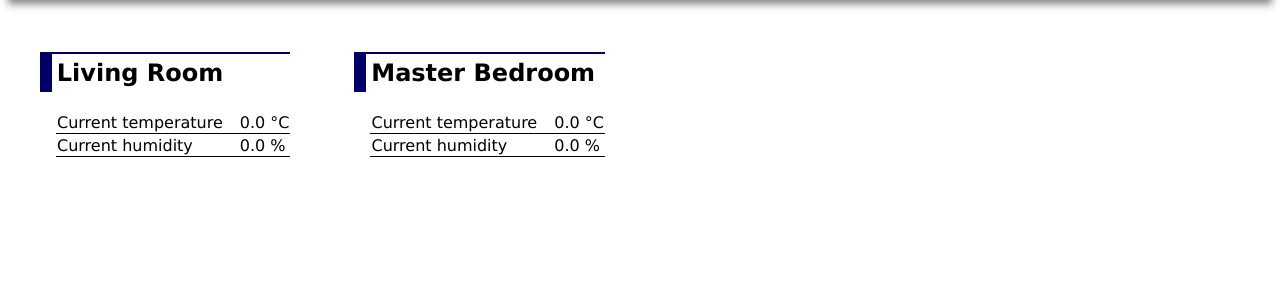
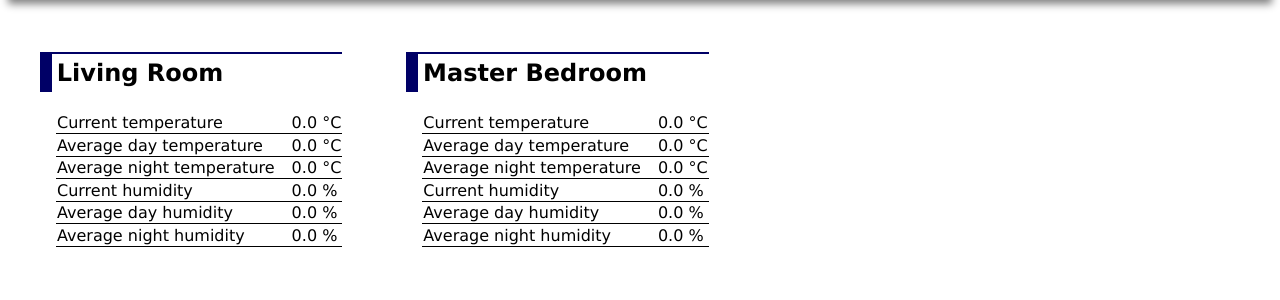
Before and after one commit to jschnab/weather-station, a PHP site: page /summary.php in a window 1280 px wide. Shown: the part 59-359 px from the top of the page. Run offline with PHP 8.4, Linux system fonts and the light colour scheme; tables that the repository leaves empty hold one stand-in row (values such as "Sample post").

Commit message:
add average values to summary

```diff
--- a/weather_station/web/query_db.php
+++ b/weather_station/web/query_db.php
@@ -83,4 +83,66 @@ EOT;
     $value = $stmt->fetch(PDO::FETCH_ASSOC)["val"];
     return number_format($value, 1);
 }
+
+
+function avg_day_param($param_name, $room_name) {
+    try {
+        $user = getenv("DB_USER");
+        $pw = getenv("DB_PASSWD");
+        $con_str = "mysql:host=localhost;dbname=weather_station";
+	$sql_query = <<<EOT
+	select avg(val) avg_val from (
+	    select x.timestamp ts, x.value val
+	    from $param_name x
+	    join location l
+	    on x.location_id = l.id
+	    where l.name = ?
+	        and x.timestamp >= now() - interval 30 day
+        ) a
+        where hour(ts) between 6 and 22
+EOT;
+        $db = new PDO($con_str, $user, $pw);
+        $db->setAttribute(PDO::ATTR_ERRMODE, PDO::ERRMODE_EXCEPTION);
+	$stmt = $db->prepare($sql_query);
+	$stmt->execute(array($room_name));
+    }
+
+    catch (PDOException $e) {
+        printf("Error: %s\n", $e->getMessage());
+    }
+
+    $value = $stmt->fetch(PDO::FETCH_ASSOC)["avg_val"];
+    return number_format($value, 1);
+}
+
+
+function avg_night_param($param_name, $room_name) {
+    try {
+        $user = getenv("DB_USER");
+        $pw = getenv("DB_PASSWD");
+        $con_str = "mysql:host=localhost;dbname=weather_station";
+	$sql_query = <<<EOT
+	select avg(val) avg_val from (
+	    select x.timestamp ts, x.value val
+	    from $param_name x
+	    join location l
+	    on x.location_id = l.id
+	    where l.name = ?
+	        and x.timestamp >= now() - interval 30 day
+        ) a
+        where hour(ts) >= 22 or date_format(ts, '%H:%i:%s') <= '06:00:00'
+EOT;
+        $db = new PDO($con_str, $user, $pw);
+        $db->setAttribute(PDO::ATTR_ERRMODE, PDO::ERRMODE_EXCEPTION);
+	$stmt = $db->prepare($sql_query);
+	$stmt->execute(array($room_name));
+    }
+
+    catch (PDOException $e) {
+        printf("Error: %s\n", $e->getMessage());
+    }
+
+    $value = $stmt->fetch(PDO::FETCH_ASSOC)["avg_val"];
+    return number_format($value, 1);
+}
 ?>
--- a/weather_station/web/styles.css
+++ b/weather_station/web/styles.css
@@ -8,7 +8,7 @@ body {
 }
 #layout {
     display: grid;
-    grid-template-rows: [menu-start] 3.75em [selectors-start] 3.75em [plots-start] auto;
+    grid-template-rows: [menu-start] auto [selectors-start] auto [plots-start] auto;
     grid-template-areas: "menu" "selectors" "plots";
 }
 nav {
--- a/weather_station/web/summary.php
+++ b/weather_station/web/summary.php
@@ -37,13 +37,25 @@ echo "<td>Current temperature</td>";
 echo "<td class='value'>" . current_param("temperature", "living room") . " &deg;C</td>";
 echo "</tr>";
 echo "<tr>";
+echo "<td>Average day temperature</td>";
+echo "<td class='value'>" . avg_day_param("temperature", "living room") . " &deg;C</td>";
+echo "</tr>";
+echo "<tr>";
+echo "<td>Average night temperature</td>";
+echo "<td class='value'>" . avg_night_param("temperature", "living room") . " &deg;C</td>";
+echo "</tr>";
+echo "<tr>";
 echo "<td>Current humidity</td>";
 echo "<td class='value'>" . current_param("humidity", "living room") . " %</td>";
 echo "</tr>";
-//echo "<tr>";
-//echo "<td>Average day temperature</td>";
-//echo "<td>" . average_day_param("temperature", "living room") . "</td>";
-//echo "</tr>";
+echo "<tr>";
+echo "<td>Average day humidity</td>";
+echo "<td class='value'>" . avg_day_param("humidity", "living room") . " %</td>";
+echo "</tr>";
+echo "<tr>";
+echo "<td>Average night humidity</td>";
+echo "<td class='value'>" . avg_night_param("humidity", "living room") . " %</td>";
+echo "</tr>";
 echo "</table>";
 echo "</section>";
 echo "<section class='summary-section' id='master-bedroom'>";
@@ -54,9 +66,27 @@ echo "<td>Current temperature</td>";
 echo "<td class='value'>" . current_param("temperature", "master bedroom") . " &deg;C</td>";
 echo "</tr>";
 echo "<tr>";
+echo "<td>Average day temperature</td>";
+echo "<td class='value'>" . avg_day_param("temperature", "master bedroom") . " &deg;C</td>";
+echo "</tr>";
+echo "<tr>";
+echo "<td>Average night temperature</td>";
+echo "<td class='value'>" . avg_night_param("temperature", "master bedroom") . " &deg;C</td>";
+echo "</tr>";
+echo "<tr>";
 echo "<td>Current humidity</td>";
 echo "<td class='value'>" . current_param("humidity", "master bedroom") . " %</td>";
 echo "</tr>";
+echo "<tr>";
+echo "<td>Average day humidity</td>";
+echo "<td class='value'>" . avg_day_param("humidity", "master bedroom") . " %</td>";
+echo "</tr>";
+echo "<tr>";
+echo "<td>Average night humidity</td>";
+echo "<td class='value'>" . avg_night_param("humidity", "master bedroom") . " %</td>";
+echo "</tr>";
+echo "</table>";
+echo "</section>";
 ?>
 </div> <!-- summary-tables -->
 </div> <!-- layout -->
```
Also changed, not shown: weather_station/web/test.php (added, +7 -0 lines).
